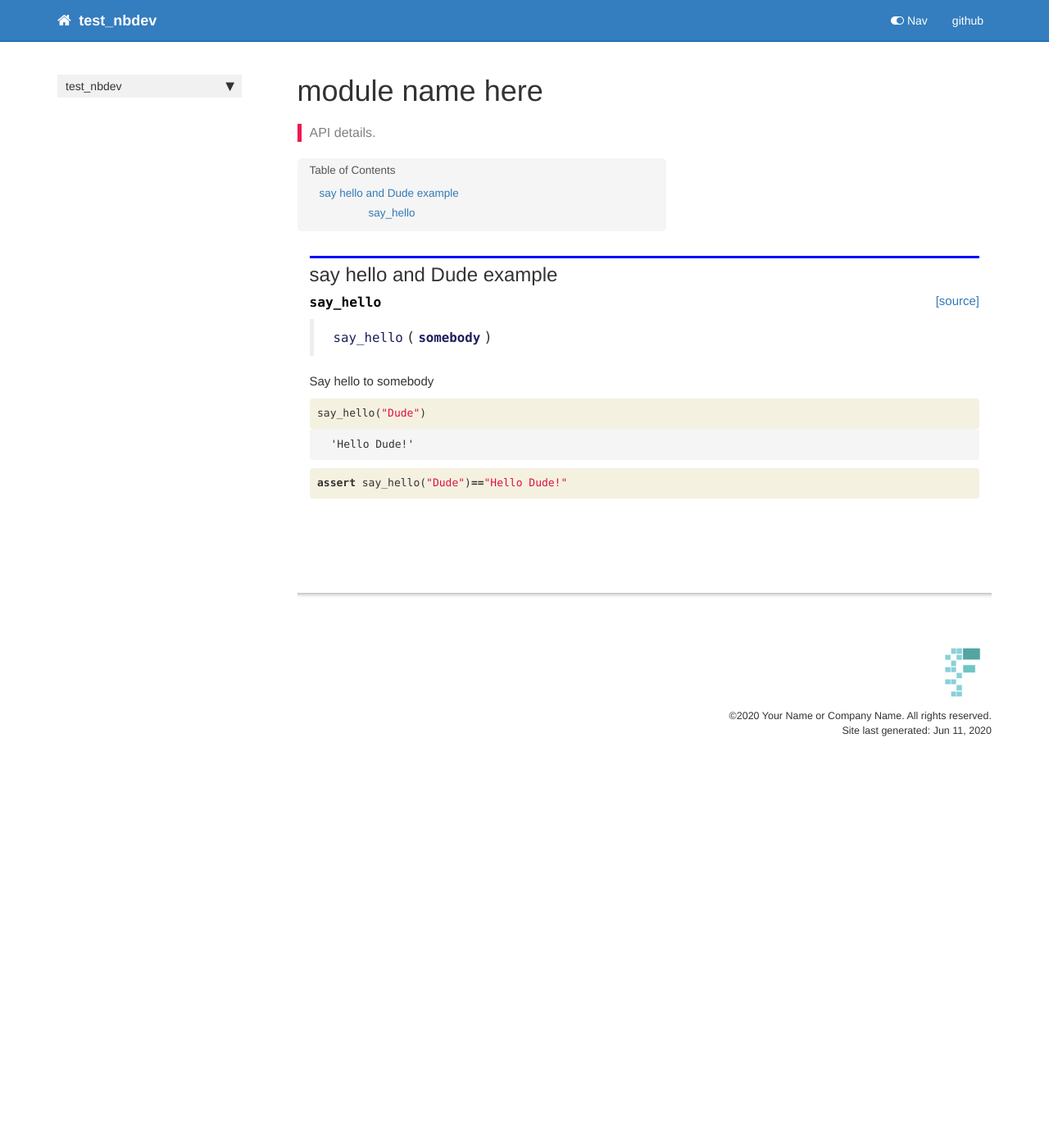
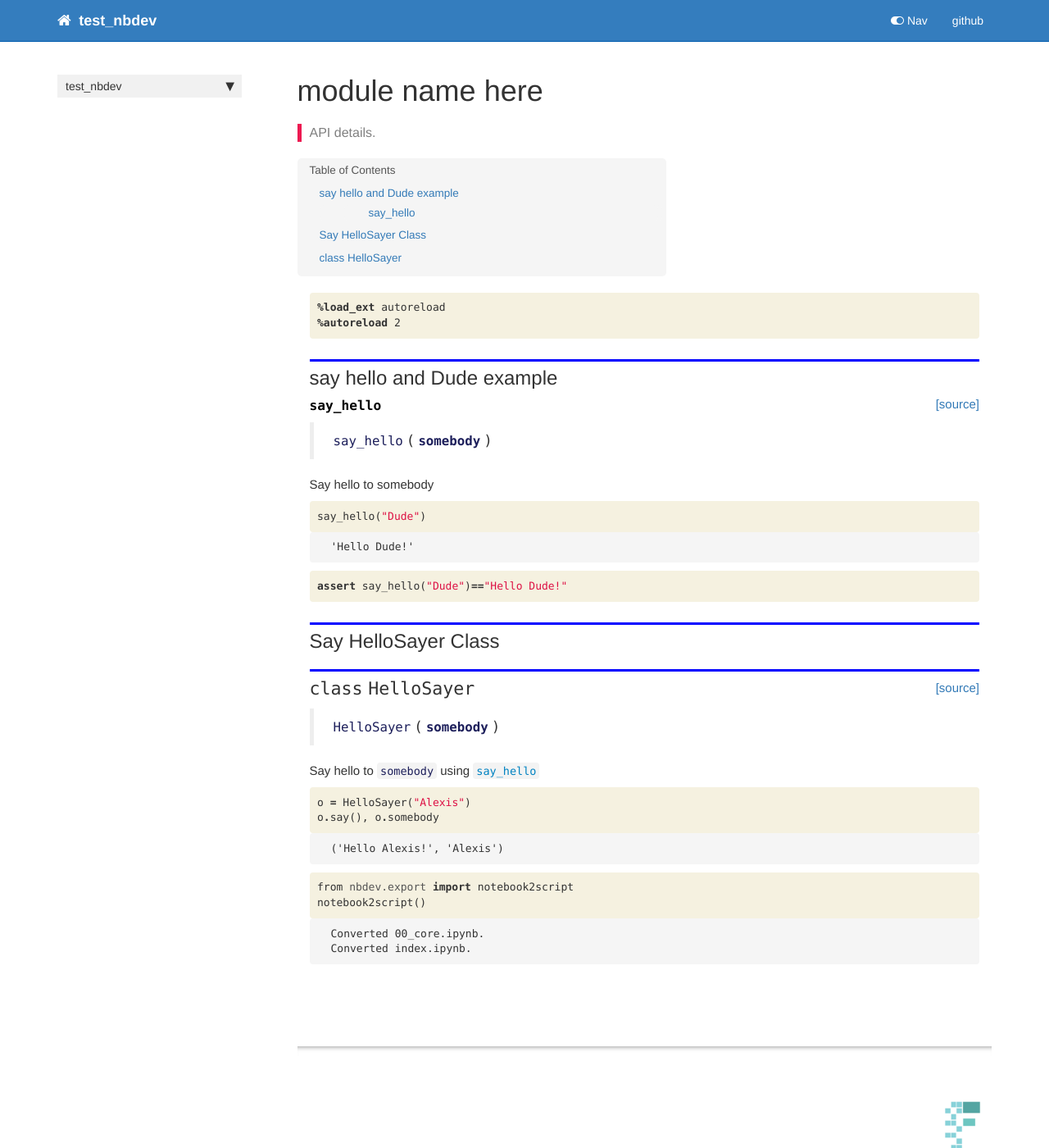
Before and after one commit to J-81/test_nbdev, a Jekyll site: the page built from docs/core.html, in a window 1280 px wide and 1400 px high. Shown: the whole window at 82% size. Built offline with Jekyll 4.4.1, drawn with Linux system fonts in a browser that asks for light colours; nearby versions of some CDN libraries; comment, search, counter and statistics services are not loaded.

Commit message:
2nd push

```diff
--- a/docs/core.html
+++ b/docs/core.html
@@ -23,6 +23,24 @@ description: "API details."
     {% raw %}
 
 <div class="cell border-box-sizing code_cell rendered">
+
+</div>
+    {% endraw %}
+
+    {% raw %}
+
+<div class="cell border-box-sizing code_cell rendered">
+<div class="input">
+
+<div class="inner_cell">
+    <div class="input_area">
+<div class=" highlight hl-ipython3"><pre><span></span><span class="o">%</span><span class="k">load_ext</span> autoreload
+<span class="o">%</span><span class="k">autoreload</span> 2
+</pre></div>
+
+    </div>
+</div>
+</div>
 
 </div>
     {% endraw %}
@@ -115,4 +133,109 @@ description: "API details."
 </div>
     {% endraw %}
 
+<div class="cell border-box-sizing text_cell rendered"><div class="inner_cell">
+<div class="text_cell_render border-box-sizing rendered_html">
+<h2 id="Say-HelloSayer-Class">Say HelloSayer Class<a class="anchor-link" href="#Say-HelloSayer-Class"> </a></h2>
 </div>
+</div>
+</div>
+    {% raw %}
+
+<div class="cell border-box-sizing code_cell rendered">
+
+</div>
+    {% endraw %}
+
+    {% raw %}
+
+<div class="cell border-box-sizing code_cell rendered">
+
+<div class="output_wrapper">
+<div class="output">
+
+<div class="output_area">
+
+
+<div class="output_markdown rendered_html output_subarea ">
+<h2 id="HelloSayer" class="doc_header"><code>class</code> <code>HelloSayer</code><a href="https://github.com/J-81/test_nbdev/tree/master/test_nbdev/core.py#L11" class="source_link" style="float:right">[source]</a></h2><blockquote><p><code>HelloSayer</code>(<strong><code>somebody</code></strong>)</p>
+</blockquote>
+<p>Say hello to <code>somebody</code> using <a href="/test_nbdev/core#say_hello"><code>say_hello</code></a></p>
+
+</div>
+
+</div>
+
+</div>
+</div>
+
+</div>
+    {% endraw %}
+
+    {% raw %}
+
+<div class="cell border-box-sizing code_cell rendered">
+<div class="input">
+
+<div class="inner_cell">
+    <div class="input_area">
+<div class=" highlight hl-ipython3"><pre><span></span><span class="n">o</span> <span class="o">=</span> <span class="n">HelloSayer</span><span class="p">(</span><span class="s2">&quot;Alexis&quot;</span><span class="p">)</span>
+<span class="n">o</span><span class="o">.</span><span class="n">say</span><span class="p">(),</span> <span class="n">o</span><span class="o">.</span><span class="n">somebody</span>
+</pre></div>
+
+    </div>
+</div>
+</div>
+
+<div class="output_wrapper">
+<div class="output">
+
+<div class="output_area">
+
+
+
+<div class="output_text output_subarea output_execute_result">
+<pre>(&#39;Hello Alexis!&#39;, &#39;Alexis&#39;)</pre>
+</div>
+
+</div>
+
+</div>
+</div>
+
+</div>
+    {% endraw %}
+
+    {% raw %}
+
+<div class="cell border-box-sizing code_cell rendered">
+<div class="input">
+
+<div class="inner_cell">
+    <div class="input_area">
+<div class=" highlight hl-ipython3"><pre><span></span><span class="kn">from</span> <span class="nn">nbdev.export</span> <span class="k">import</span> <span class="n">notebook2script</span>
+<span class="n">notebook2script</span><span class="p">()</span>
+</pre></div>
+
+    </div>
+</div>
+</div>
+
+<div class="output_wrapper">
+<div class="output">
+
+<div class="output_area">
+
+<div class="output_subarea output_stream output_stdout output_text">
+<pre>Converted 00_core.ipynb.
+Converted index.ipynb.
+</pre>
+</div>
+</div>
+
+</div>
+</div>
+
+</div>
+    {% endraw %}
+
+</div>
--- a/test_nbdev/_nbdev.py
+++ b/test_nbdev/_nbdev.py
@@ -2,7 +2,8 @@
 
 __all__ = ["index", "modules", "custom_doc_links", "git_url"]
 
-index = {"say_hello": "00_core.ipynb"}
+index = {"say_hello": "00_core.ipynb",
+         "HelloSayer": "00_core.ipynb"}
 
 modules = ["core.py"]
 
```
Also changed, not shown: test_nbdev/core.py (+7 -1 lines), 1 other file.
